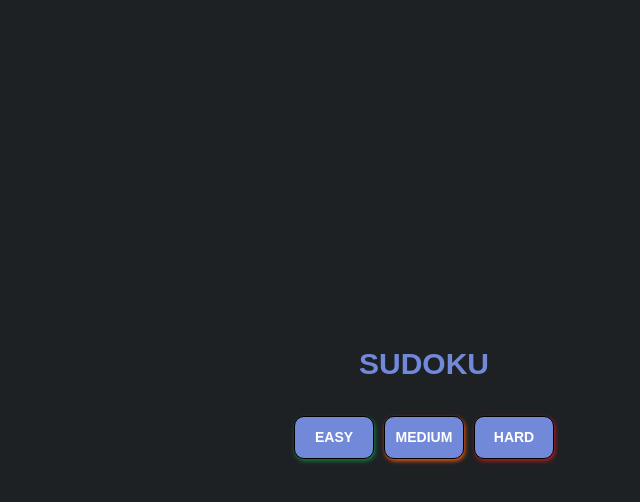
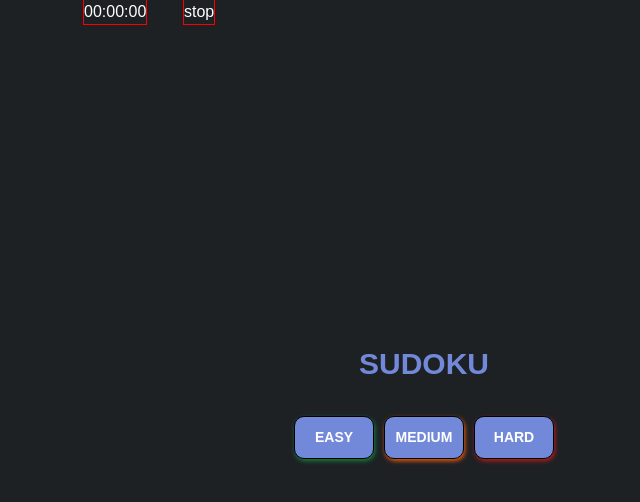
Before and after one commit to PrPedrosa/Sudoku, a React (Vite) app: page / in a window 1280 px wide. Shown: the top 502 px of the page, without its empty margins (216-856 px from the left). Built offline with nearby package versions, Linux system fonts and the light colour scheme.

Commit message:
adds long touch to open super position modal functionality; starts timer logic

```diff
--- a/src/App.tsx
+++ b/src/App.tsx
@@ -16,6 +16,8 @@ function App() {
 	const [initialSquaresIds, setInitialSquareIds] = useState<number[]>()
 	const [solvedBoard, setSolvedBoard] = useState<Square[]>()
 	const [playing, setPlaying] = useState(false)
+	const [timer, setTimer] = useState<number>(0)
+	const [intervalId, setIntervalId] = useState<number>()
 	const [isValid, setIsValid] = useState(false)
 	const [solution, setSolution] = useState(false)
 	const [mode, setMode] = useState<"easy" | "medium" | "hard">()
@@ -38,6 +40,12 @@ function App() {
 			.filter(sq => sq.value !== 0)
 			.map(sq => sq.id)
 		setInitialSquareIds(initialSqs)
+
+		setIntervalId(
+			setInterval(() => {
+				setTimer(prev => prev + 1)
+			}, 1000)
+		)
 	}
 
 	function handleInput(squareId: number, value: number) {
@@ -52,6 +60,12 @@ function App() {
 	function solve() {
 		if (!board) return
 		setBoard(solvedBoard)
+	}
+
+	const stopTimer = () => {
+		clearInterval(intervalId)
+		setTimer(0)
+		setIntervalId(undefined)
 	}
 
 	return (
@@ -73,6 +87,15 @@ function App() {
 					{solution ? "TRUE" : "FALSE"}
 				</div>
 			)}
+			<div className='absolute top-0 left-[300px] text-white debug'>
+				{buildTimer(timer)}
+			</div>
+			<div
+				className='absolute top-0 left-[400px] text-white debug'
+				onClick={stopTimer}
+			>
+				stop
+			</div>
 			{playing && (
 				<Board
 					board={board}
@@ -88,4 +111,19 @@ function App() {
 //put icon here and set boards to undefined(to reset, more of a safeguard) and maybe popup modal to confirm go back
 function goBackButton() {}
 
+function buildTimer(secs: number) {
+	//do build secs cuz when secs > 60 and secs%60 < 10 appeards "060"
+	const seconds = secs % 60 < 10 ? `0${secs}` : secs % 60
+	//do a build minutes function because still need to account for when minutes > 60 ? "00"
+	const minutes =
+		secs >= 60
+			? Math.floor(secs / 60) < 10
+				? `0${Math.floor(secs / 60)}`
+				: Math.floor(secs / 60)
+			: "00"
+
+	const hours = secs >= 3600 ? "01" : "00"
+	return `${hours}:${minutes}:${seconds}`
+}
+
 export default App
--- a/src/components/Board.tsx
+++ b/src/components/Board.tsx
@@ -2,7 +2,7 @@ import Square from "./Square"
 import { cx } from "../utils"
 import { Square as SquareType } from "../types"
 import { Board as BoardType } from "../types"
-import { useEffect, useState } from "react"
+import { useState } from "react"
 
 //clicking outside of board unselectes square and/or unselected immeadiatly if value placed
 //rubber icon on delete input
@@ -46,7 +46,7 @@ export function Board({
 				{inputs.map(i => (
 					<div
 						className={cx(
-							"border border-black px-[8px] text-c-purple text-[20px] font-semibold rounded-[5px] bg-c-dark2 shadow-board",
+							"border border-black px-[8px] text-c-purple text-[20px] font-semibold rounded-[5px] bg-c-dark2 shadow-board select-none",
 							"active:!bg-c-purple active:!text-black",
 							{ "text-red-700": i === 0 }
 						)}
--- a/src/components/Home.tsx
+++ b/src/components/Home.tsx
@@ -29,7 +29,7 @@ function DifficultyButton({
 	return (
 		<div
 			className={cx(
-				"cursor-pointer border border-black bg-c-purple text-center text-white p-[10px] rounded-[10px] min-w-[80px] font-semibold uppercase text-[14px]",
+				"cursor-pointer border border-black bg-c-purple text-center text-white p-[10px] rounded-[10px] min-w-[80px] font-semibold uppercase text-[14px] select-none",
 				{
 					"hover:bg-green-700 active:bg-green-700 shadow-button-easy":
 						difficulty === "easy",
--- a/src/components/Square.tsx
+++ b/src/components/Square.tsx
@@ -1,4 +1,4 @@
-import { useState } from "react"
+import { useEffect, useState } from "react"
 import { Square as SquareType } from "../types"
 import { cx } from "../utils"
 
@@ -16,16 +16,25 @@ function Square({
 }) {
 	const [showSuperPosModal, setShowSuperPosModal] = useState(false)
 	const [superPosToShow, setSuperPosToShow] = useState<number[]>()
+	const [stopEvent, setStopEvent] = useState(false)
+	const [intervalId, setIntervalId] = useState<number>()
 
+	let timer = 0
 	const boardWidth = window.innerWidth - 10
 	const squareHeight = boardWidth > 780 ? undefined : boardWidth / 9
 
-	function handleShowSuperPos() {
+	/* useEffect(() => {
+		if (clickTimer < 300) return
+		console.log("helloo")
+		setShowSuperPosModal(true)
+	}, [timer]) */
+
+	const handleShowSuperPos = () => {
 		if (!sq.superPos || sq.value) return null
 		setShowSuperPosModal(true)
 	}
 
-	function handleSuperPosToShow(num: number) {
+	const handleSuperPosToShow = (num: number) => {
 		setSuperPosToShow(prev => {
 			if (!prev) return [num]
 			if (prev.includes(num)) return prev.filter(n => n !== num)
@@ -33,20 +42,42 @@ function Square({
 		})
 	}
 
+	const handleStartTimer = () => {
+		const intervalId = setInterval(() => {
+			if (timer > 300) {
+				setShowSuperPosModal(true)
+			}
+			timer += 10
+		}, 10)
+		setIntervalId(intervalId)
+	}
+
+	const handleStopTimer = () => {
+		if (!intervalId) return
+		setStopEvent(true)
+		clearInterval(intervalId)
+		setIntervalId(undefined)
+		setTimeout(() => setStopEvent(false), 100)
+	}
+
 	return (
 		<>
 			{showSuperPosModal && (
 				<SuperPosModal
 					square={sq}
-					hideModal={() => setShowSuperPosModal(false)}
+					hideModal={() => {
+						if (stopEvent) return
+						setShowSuperPosModal(false)
+					}}
 					handleSuperPosToShow={handleSuperPosToShow}
 					shownSuperPos={superPosToShow}
 				/>
 			)}
+
 			<div
 				key={sq.id}
 				className={cx(
-					"border-[2px] border-c-dark4 flex  cursor-pointer bg-c-dark2",
+					"border-[2px] border-c-dark4 flex  cursor-pointer bg-c-dark2 select-none",
 					{
 						"!border-r-black z-10": sq.id % 3 === 0,
 						"!border-l-black z-10": sq.id % 3 === 1,
@@ -60,6 +91,8 @@ function Square({
 				style={{ height: squareHeight }}
 				onClick={() => select(sq)}
 				onDoubleClickCapture={() => handleShowSuperPos()}
+				onTouchStart={() => handleStartTimer()}
+				onTouchEnd={() => handleStopTimer()}
 			>
 				<div
 					className={cx("text-c-purple font-semibold text-[20px]", {
@@ -142,7 +175,7 @@ function SuperPosModal({
 					{values.map(sp => (
 						<div
 							className={cx(
-								"border-2 border-c-dark1 bg-c-dark3 w-[35px] h-[35px] rounded-[5px] leading-[100%] flex items-center justify-center active:bg-c-purple",
+								"border-2 border-c-dark1 bg-c-dark3 w-[35px] h-[35px] rounded-[5px] leading-[100%] flex items-center justify-center active:bg-c-purple select-none",
 								{ "bg-c-purple": shownSuperPos?.includes(sp) }
 							)}
 							onClick={() => handleSuperPosToShow(sp)}
```
